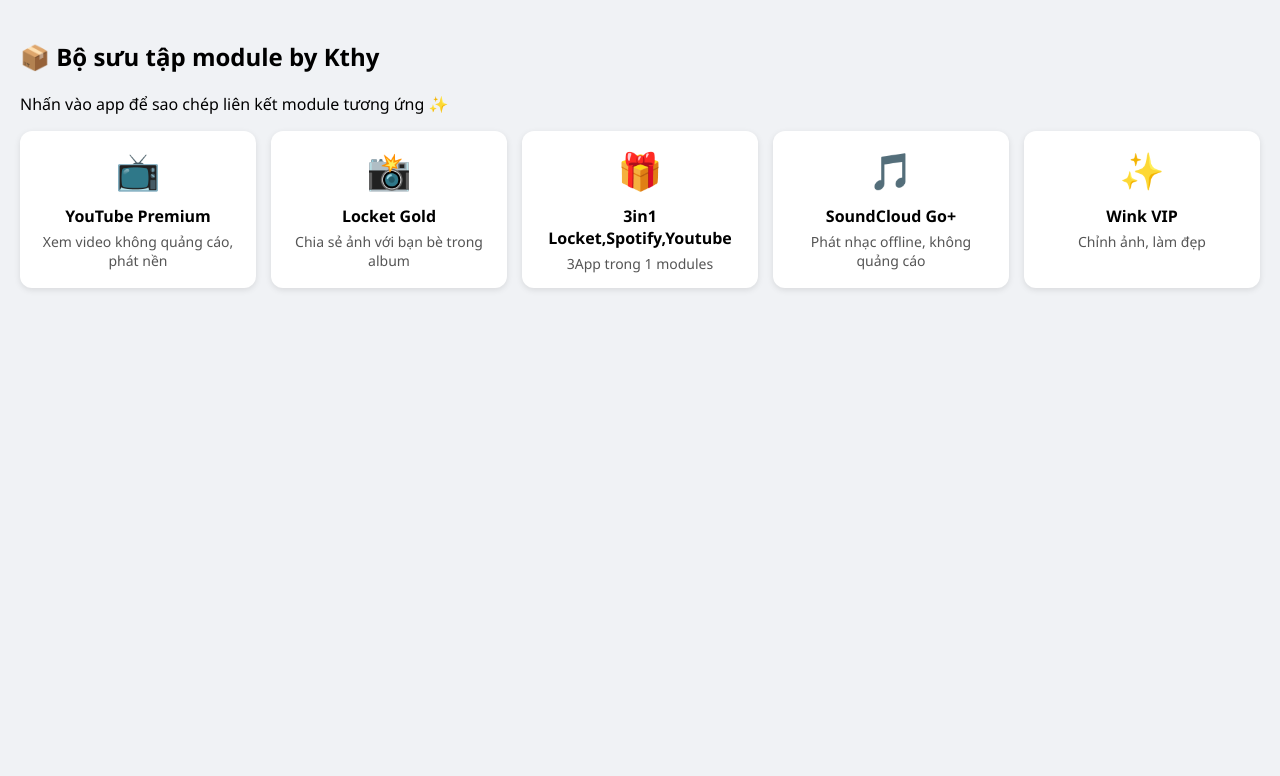
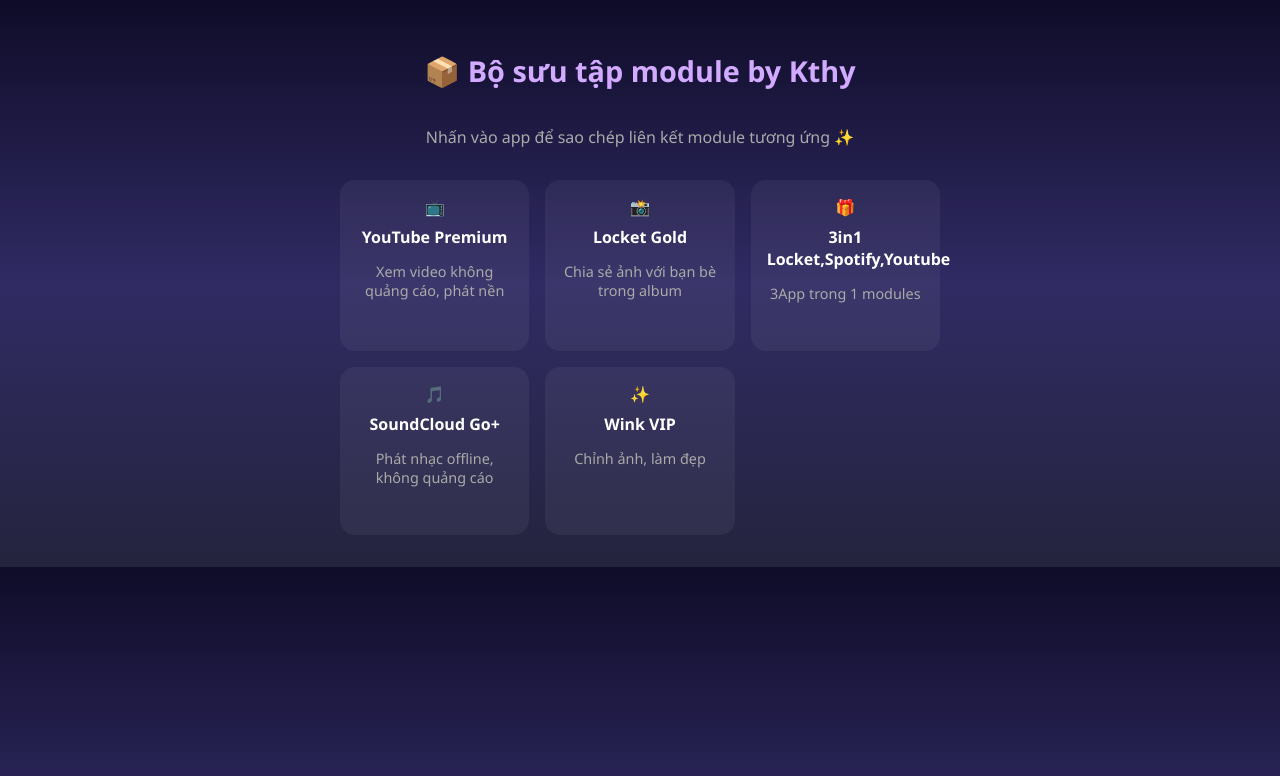
Before and after one commit to yenisme/YenBio, a plain HTML site: page index.html in a window 1280 px wide. Drawn offline with Linux system fonts and the light colour scheme.

Commit message:
Update index.html

```diff
--- a/index.html
+++ b/index.html
@@ -1,84 +1,118 @@
-<!DOCTYPE html><html lang="vi">
+<!DOCTYPE html>
+<html lang="vi">
 <head>
-  <meta charset="UTF-8">
-  <meta name="viewport" content="width=device-width, initial-scale=1.0">
-  <title>Module by Kthy</title>
+  <meta charset="UTF-8" />
+  <meta name="viewport" content="width=device-width, initial-scale=1.0" />
+  <title>Bộ sưu tập module by Khổng Mạnh Yên</title>
   <style>
     body {
+      margin: 0;
       font-family: 'Segoe UI', sans-serif;
-      margin: 0;
-      padding: 20px;
-      background: #f0f2f5;
+      background: linear-gradient(to bottom, #0f0c29, #302b63, #24243e);
+      color: #fff;
+      display: flex;
+      flex-direction: column;
+      align-items: center;
+      padding: 2rem 1rem;
     }
-    .grid {
+
+    h1 {
+      font-size: 1.8rem;
+      color: #d2aaff;
+      text-align: center;
+    }
+
+    p {
+      text-align: center;
+      color: #aaa;
+      margin-bottom: 2rem;
+    }
+
+    .app-grid {
       display: grid;
-      grid-template-columns: repeat(auto-fit, minmax(150px, 1fr));
-      gap: 15px;
+      grid-template-columns: repeat(auto-fit, minmax(180px, 1fr));
+      gap: 1rem;
+      width: 100%;
+      max-width: 600px;
     }
-    .card {
-      background: white;
-      padding: 15px;
-      border-radius: 12px;
-      box-shadow: 0 2px 6px rgba(0,0,0,0.1);
+
+    .app-card {
+      background: rgba(255, 255, 255, 0.05);
+      border-radius: 15px;
+      padding: 1rem;
       text-align: center;
       cursor: pointer;
-      transition: transform 0.2s, box-shadow 0.2s;
+      transition: transform 0.2s, background 0.3s;
     }
-    .card:hover {
-      transform: scale(1.02);
-      box-shadow: 0 4px 10px rgba(0,0,0,0.15);
+
+    .app-card:hover {
+      transform: scale(1.03);
+      background: rgba(255, 255, 255, 0.08);
     }
-    .card-icon {
-      font-size: 36px;
-      margin-bottom: 10px;
+
+    .app-card h2 {
+      margin: 0.5rem 0;
+      font-size: 1rem;
+      color: #fff;
     }
-    .title {
-      font-weight: bold;
-      margin-bottom: 5px;
+
+    .app-card p {
+      font-size: 0.9rem;
+      color: #aaa;
     }
-    .desc {
-      font-size: 14px;
-      color: #555;
+
+    .copied {
+      background: linear-gradient(to right, #8e2de2, #4a00e0);
+      color: white;
+      padding: 0.5rem 1rem;
+      border-radius: 10px;
+      margin-top: 1rem;
+      display: none;
     }
   </style>
 </head>
 <body>
-  <h2>📦 Bộ sưu tập module by Kthy</h2>
+  <h1>📦 Bộ sưu tập module by Kthy</h1>
   <p>Nhấn vào app để sao chép liên kết module tương ứng ✨</p>
-  <div class="grid">
-    <div class="card" onclick="copyLink('https://raw.githubusercontent.com/NightmarketServer/Youtube-Premium/refs/heads/main/YouTubePremium.module')">
-      <div class="card-icon">📺</div>
-      <div class="title">YouTube Premium</div>
-      <div class="desc">Xem video không quảng cáo, phát nền</div>
-    </div><div class="card" onclick="copyLink('https://raw.githubusercontent.com/yenisme/KThy/main/Modules/Locket_Gold_Kthy.sgmodule')">
-  <div class="card-icon">📸</div>
-  <div class="title">Locket Gold</div>
-  <div class="desc">Chia sẻ ảnh với bạn bè trong album</div>
-</div>
 
-<div class="card" onclick="copyLink('https://raw.githubusercontent.com/yenisme/KThy/refs/heads/main/Modules/3in1Locket%2CSpotify%2CYoutube.sgmodule')">
-  <div class="card-icon">🎁</div>
-  <div class="title">3in1 Locket,Spotify,Youtube</div>
-  <div class="desc">3App trong 1 modules</div>
-</div>
+  <div class="app-grid">
+    <div class="app-card" onclick="copyLink('https://raw.githubusercontent.com/NightmarketServer/Youtube-Premium/refs/heads/main/YouTubePremium.module')">
+      <div>📺</div>
+      <h2>YouTube Premium</h2>
+      <p>Xem video không quảng cáo, phát nền</p>
+    </div>
+    <div class="app-card" onclick="copyLink('https://raw.githubusercontent.com/yenisme/KThy/main/Modules/Locket_Gold_Kthy.sgmodule')">
+      <div>📸</div>
+      <h2>Locket Gold</h2>
+      <p>Chia sẻ ảnh với bạn bè trong album</p>
+    </div>
+    <div class="app-card" onclick="copyLink('https://raw.githubusercontent.com/yenisme/KThy/refs/heads/main/Modules/3in1Locket%2CSpotify%2CYoutube.sgmodule')">
+      <div>🎁</div>
+      <h2>3in1 Locket,Spotify,Youtube</h2>
+      <p>3App trong 1 modules</p>
+    </div>
+    <div class="app-card" onclick="copyLink('https://raw.githubusercontent.com/yenisme/KThy/refs/heads/main/Modules/soundcloudplus.module')">
+      <div>🎵</div>
+      <h2>SoundCloud Go+</h2>
+      <p>Phát nhạc offline, không quảng cáo</p>
+    </div>
+    <div class="app-card" onclick="copyLink('https://raw.githubusercontent.com/yenisme/KThy/refs/heads/main/Modules/Wink.module')">
+      <div>✨</div>
+      <h2>Wink VIP</h2>
+      <p>Chỉnh ảnh, làm đẹp</p>
+    </div>
+  </div>
 
-<div class="card" onclick="copyLink('https://raw.githubusercontent.com/yenisme/KThy/refs/heads/main/Modules/soundcloudplus.module')">
-  <div class="card-icon">🎵</div>
-  <div class="title">SoundCloud Go+</div>
-  <div class="desc">Phát nhạc offline, không quảng cáo</div>
-</div>
+  <div id="copied" class="copied">✅ Đã sao chép liên kết!</div>
 
-<div class="card" onclick="copyLink('https://raw.githubusercontent.com/yenisme/KThy/refs/heads/main/Modules/Wink.module')">
-  <div class="card-icon">✨</div>
-  <div class="title">Wink VIP</div>
-  <div class="desc">Chỉnh ảnh, làm đẹp</div>
-</div>
-
-  </div>  <script>
+  <script>
     function copyLink(link) {
-      navigator.clipboard.writeText(link)
-        .then(() => alert("✅ Đã sao chép liên kết!"))
-        .catch(() => alert("❌ Sao chép thất bại."));
+      navigator.clipboard.writeText(link).then(() => {
+        const copied = document.getElementById("copied");
+        copied.style.display = "block";
+        setTimeout(() => copied.style.display = "none", 2000);
+      });
     }
-  </script></body>
+  </script>
+</body>
 </html>
```
